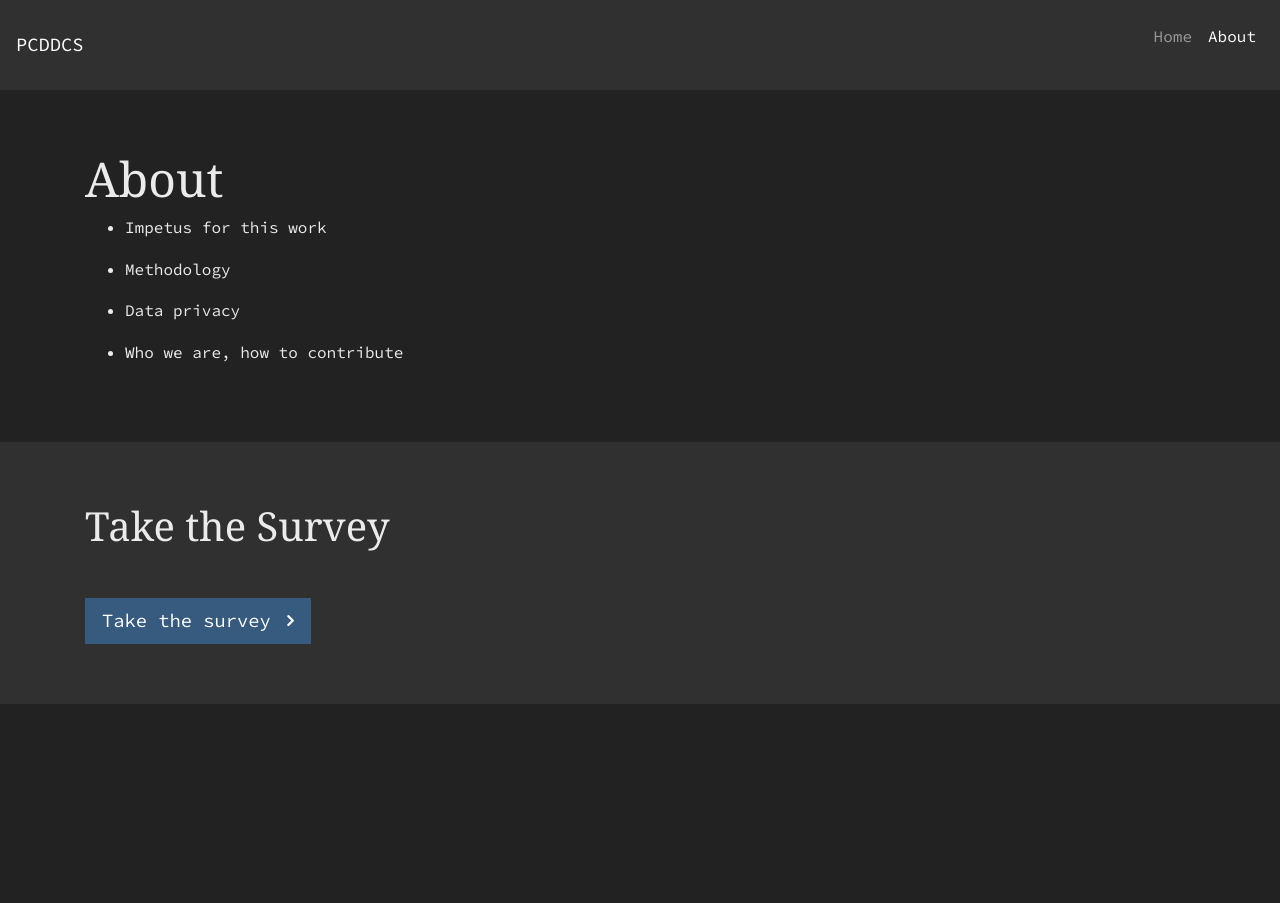
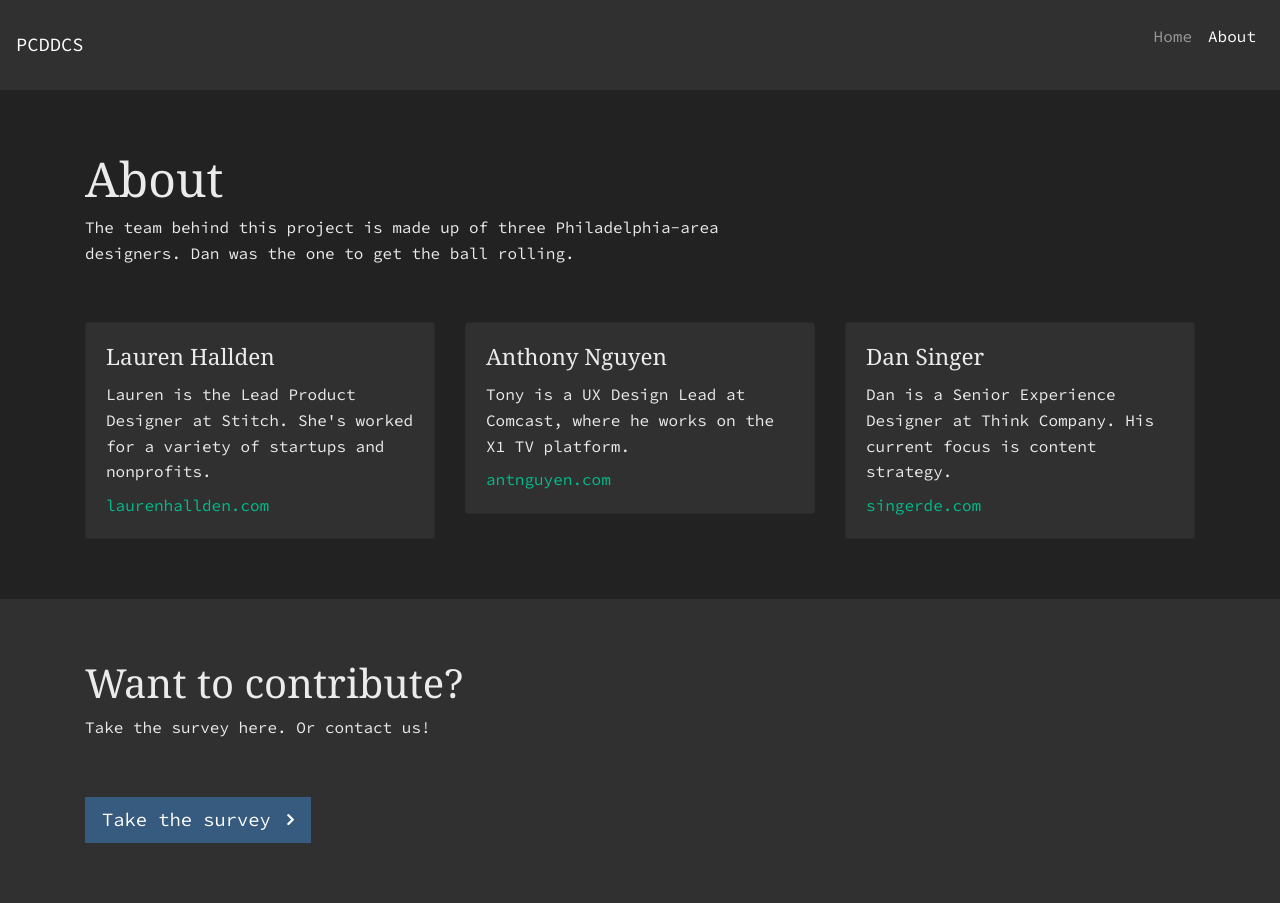
Before and after one commit to laurenhallden/designer-survey, a Jekyll site: the page built from about.md, in a window 1280 px wide. Built offline with Jekyll 4.4.1, drawn with Linux system fonts in a browser that asks for light colours; nearby versions of some CDN libraries.

Commit message:
adding about us content

```diff
--- a/_layouts/about.html
+++ b/_layouts/about.html
@@ -7,14 +7,38 @@
 <section>
     <div class="container">
         <div class="row text-left">
-            <div class="col-12">
+            <div class="col-8">
                 <h1>{{ page.title }}</h1>
-                <ul>
-                    <li>Impetus for this work</li>
-                    <li>Methodology</li>
-                    <li>Data privacy</li>
-                    <li>Who we are, how to contribute</li>
-                </ul>
+                <p>The team behind this project is made up of three Philadelphia-area designers. Dan was the one to get the ball rolling.</p>
+            </div>
+        </div>
+        <div class="row">
+            <div class="col-md-4">
+                <div class="card bg-light">
+                  <div class="card-body">
+                    <h4 class="card-title">Lauren Hallden</h4>
+                    <p class="card-text">Lauren is the Lead Product Designer at Stitch. She's worked for a variety of startups and nonprofits.</p>
+                    <p class="card-text"><a href="https://www.laurenhallden.com" target="_blank">laurenhallden.com</a></p>
+                  </div>
+                </div>
+            </div>
+            <div class="col-md-4">
+                <div class="card bg-light">
+                  <div class="card-body">
+                    <h4 class="card-title">Anthony Nguyen</h4>
+                    <p class="card-text">Tony is a UX Design Lead at Comcast, where he works on the X1 TV platform.</p>
+                    <p class="card-text"><a href="https://www.antnguyen.com" target="_blank">antnguyen.com</a></p>
+                  </div>
+                </div>
+            </div>
+            <div class="col-md-4">
+                <div class="card bg-light">
+                  <div class="card-body">
+                    <h4 class="card-title">Dan Singer</h4>
+                    <p class="card-text">Dan is a Senior Experience Designer at Think Company. His current focus is content strategy.</p>
+                    <p class="card-text"><a href="https://www.singerde.com" target="_blank">singerde.com</a></p>
+                  </div>
+                </div>
             </div>
         </div>
     </div>
@@ -24,7 +48,8 @@
     <div class="container">
         <div class="row">
             <div class="col-12">
-                <h2>Take the Survey</h2>
+                <h2>Want to contribute?</h2>
+                <p>Take the survey here. Or contact us!</p>
             </div>
         </div>
         <div class="row">
--- a/sass/_layout.scss
+++ b/sass/_layout.scss
@@ -6,9 +6,3 @@ section {
 .row+.row {
 	margin-top: 40px;
 }
-
-.chart {
-	div {
-		border: 1px solid #efefef;
-	}
-}
--- a/stylesheets/screen.css
+++ b/stylesheets/screen.css
@@ -636,8 +636,14 @@ ul li {
 }
 
 /* line 14, ../sass/_type.scss */
-h4 {
+h3 {
   margin-top: 2.5rem;
+  margin-bottom: 1rem;
+}
+
+/* line 19, ../sass/_type.scss */
+.card-text {
+  margin-bottom: .5rem;
 }
 
 /* line 1, ../sass/_layout.scss */
@@ -651,11 +657,6 @@ section {
   margin-top: 40px;
 }
 
-/* line 11, ../sass/_layout.scss */
-.chart div {
-  border: 1px solid #efefef;
-}
-
 /* Buttons */
 /* line 4, ../sass/_components.scss */
 .btn .fa-angle-right {
```
Also changed, not shown: _layouts/standard.html (+9 -7 lines), sass/_type.scss (+6 -1 lines).
